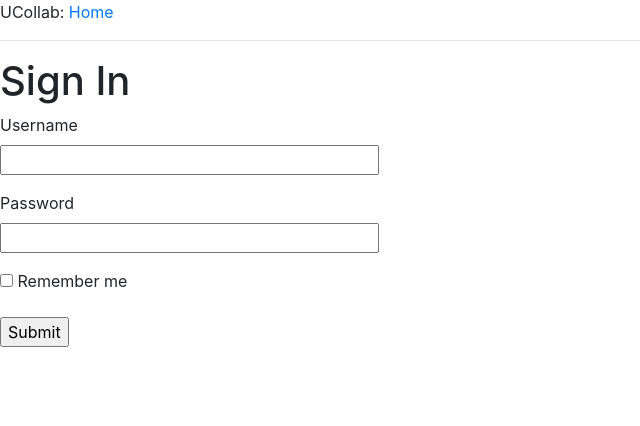
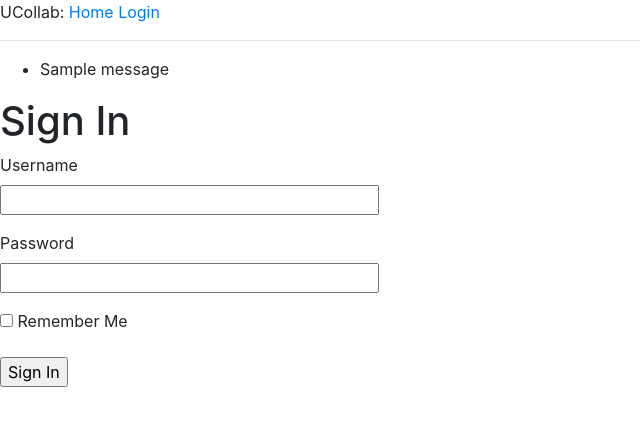
Before and after one commit to samRobertson1/UCollab, a Flask app: template app/templates/login.html in a window 1280 px wide. Shown: the top 426 px of the page, without its empty margins (0-640 px from the left). Run offline with Flask 2, Linux system fonts and the light colour scheme; the template is opened without the code that fills it: values that come from a table or form of the project are taken from there, most other values are stand-ins (such as "Sample title", 1, 10 or a date in 2020); one stand-in notice (Sample message) is shown; form fields are guessed from the names that the template uses; some libraries are stand-ins or nearby versions.

Commit message:
added login features

```diff
--- a/app/forms.py
+++ b/app/forms.py
@@ -1,4 +1,4 @@
-rom flask_wtf import FlaskForm
+from flask_wtf import FlaskForm
 from wtforms import StringField, PasswordField, BooleanField, SubmitField
 from wtforms.validators import DataRequired
 
--- a/app/routes.py
+++ b/app/routes.py
@@ -1,5 +1,6 @@
 from flask import render_template
 from app import app
+from app.forms import LoginForm
 
 @app.route('/')
 @app.route('/index')
@@ -16,6 +17,12 @@ def index():
         }
     ]
     return render_template('index.html', title='Home', user=user, posts=posts)
-#def index():
- #   user = {'username': 'Sam'}
-  #  return render_template('index.html', title='Home', user=user)
+
+@app.route('/login', methods=['GET', 'POST'])
+def login():
+    form = LoginForm()
+    if form.validate_on_submit():
+        flash('Login requested for user {}, remember_me={}'.format(
+            form.username.data, form.remember_me.data))
+        return redirect('/index')
+    return render_template('login.html', title='Sign In', form=form)
--- a/app/templates/base.html
+++ b/app/templates/base.html
@@ -17,8 +17,22 @@
     {% endif %}
   </head>
   <body>
-    <div>UCollab: <a href="/index">Home</a></div>
+    <div>
+      UCollab:
+      <a href="/index">Home</a>
+      <a href="/login">Login</a>
+    </div>
+
     <hr />
+    {% with messages = get_flashed_messages() %}
+        {% if messages %}
+        <ul>
+            {% for message in messages %}
+            <li>{{ message }}</li>
+            {% endfor %}
+        </ul>
+        {% endif %}
+        {% endwith %}
     {% block content %}{% endblock %}
 
     <script
--- a/app/templates/login.html
+++ b/app/templates/login.html
@@ -6,11 +6,17 @@
   {{ form.hidden_tag() }}
   <p>
     {{ form.username.label }}<br>
-            {{ form.username(size=32) }}
+    {{ form.username(size=32) }}<br>
+    {% for error in form.username.errors %}
+    <span style="color: red;">[{{ error }}]</span>
+    {% endfor %}
   </p>
   <p>
     {{ form.password.label }}<br>
-            {{ form.password(size=32) }}
+    {{ form.password(size=32) }}<br>
+    {% for error in form.password.errors %}
+    <span style="color: red;">[{{ error }}]</span>
+    {% endfor %}
   </p>
   <p>{{ form.remember_me() }} {{ form.remember_me.label }}</p>
   <p>{{ form.submit() }}</p>
```
Lines whose indentation alone changed are shown as unchanged.
